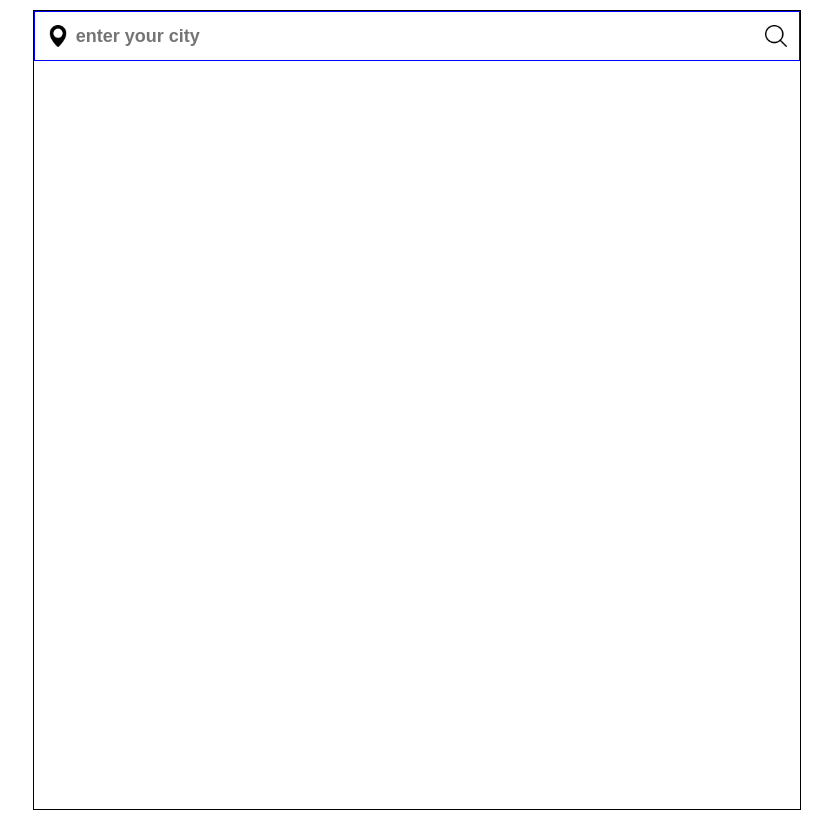
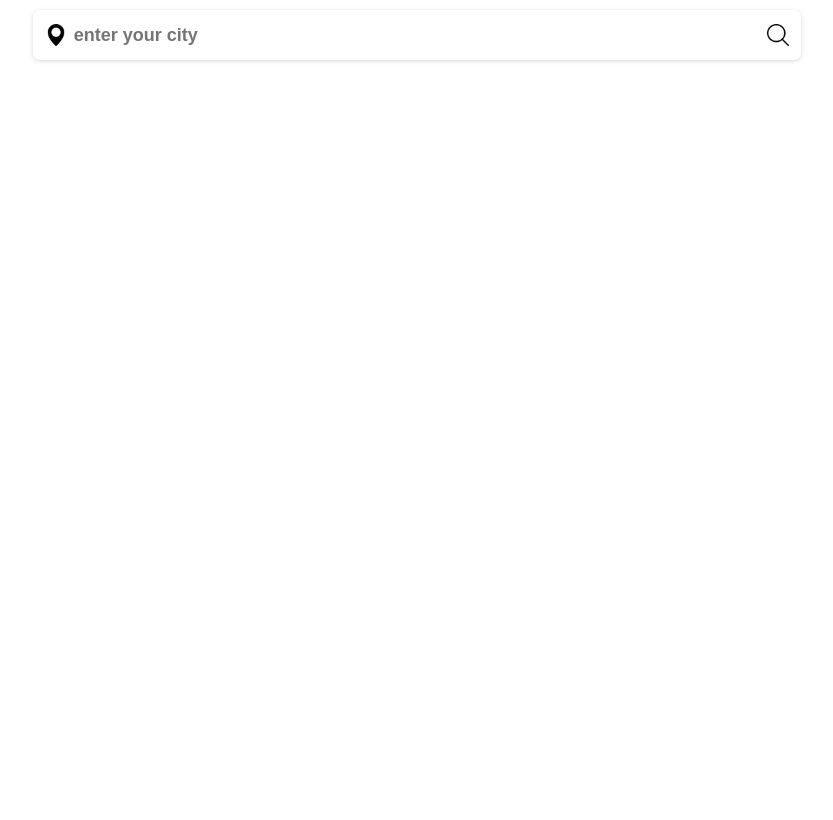
Before and after one commit to alokkumar-dev/weather-app-react, a React (Vite) app: page / in a window 1280 px wide. Shown: the whole page, without its empty margins (223-1056 px from the left). Built offline with nearby package versions, Linux system fonts and the light colour scheme.

Commit message:
modify fi,es

```diff
--- a/src/Components/HomePage/HomePage.css
+++ b/src/Components/HomePage/HomePage.css
@@ -4,17 +4,15 @@
   box-sizing: border-box;
 }
 .homeContainer {
-  border: 1px solid black;
+  /* border: 1px solid black; */
   width: 60%;
   margin: 10px auto;
   height: 800px;
 }
 
 .searchBar {
-  border: 1px solid blue;
-  /* width: 100%; */
-  /* margin: 0 1%; */
-  /* gap: 5px; */
+  box-shadow: rgba(0, 0, 0, 0.16) 0px 1px 4px;
+  border-radius: 7px;
   display: flex;
   height: 50px;
   justify-content: space-around;
@@ -56,7 +54,7 @@
 }
 
 .inputBox {
-    border: none;
+  border: none;
   width: 100%;
   height: 100%;
   font-size: 18px;
```
